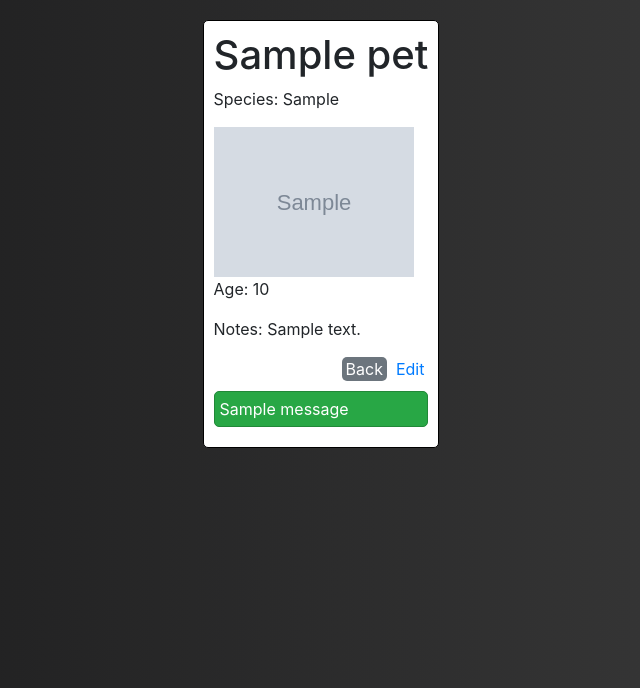
After one commit to CKSK-jp/Adopt-Pet, a Flask app: page /display/1 in a window 1280 px wide. The commit adds this page. Shown: the top 688 px of the page, without its empty margins (319-959 px from the left). Run offline with Flask 3, Linux system fonts and the light colour scheme; tables that the repository leaves empty hold one stand-in row (values such as "Sample post"); grey boxes marked "Sample" are stand-in pictures; one stand-in notice (Sample message) is shown; some libraries are stand-ins or nearby versions.

Commit message:
edit_form refactor

```diff
--- a/app.py
+++ b/app.py
@@ -26,57 +26,56 @@ def home_page():
 @app.route("/add", methods=["GET", "POST"])
 def add_pet_form():
     """
-    Display and process the form for adding a new pet.
-
-    Returns:
-        If the form is successfully submitted, adds the new pet to the database
-        and redirects to the home page. Otherwise, renders the add pet form template.
+    Render the add pet form and handle form submission.
+    If the form is submitted, add the new pet to the database.
     """
     form = AddPetForm()
 
-    if form.validate_on_submit():
-        # Extract data from the form and create a new Pet object
-        data = {k: v for k, v in form.data.items() if k != "csrf_token"}
-        new_pet = Pet(**data)
+    if request.method == "POST":
+        if form.validate_on_submit() and "csrf_token" in form.data:
+            new_pet_data = {
+                key: value for key, value in form.data.items() if key != "csrf_token"
+            }
+            new_pet = Pet(**new_pet_data)
+            db.session.add(new_pet)
+            db.session.commit()
+            flash(f"{new_pet.name} added.", category="success")
+            return redirect(url_for("home_page"))
+        else:
+            flash(f"Error adding pet: {form.errors}", category="error")
+            return render_template("add_pet_form.html", form=form)
 
-        # Add the new pet to the database and commit the transaction
-        db.session.add(new_pet)
-        db.session.commit()
-
-        # Flash a message and redirect to the home page
-        flash(f"{new_pet.name} added.")
-        return redirect(url_for("home_page"))
-    else:
-        # Render the add pet form template
-        return render_template("add_pet_form.html", form=form)
+    return render_template("add_pet_form.html", form=form)
 
 
-@app.route("/edit", methods=["GET", "POST"])
-def edit_pet_form():
+@app.route("/display/<int:pet_id>")
+def display_pet(pet_id):
+    pet = Pet.query.get_or_404(pet_id)
+    return render_template("display_pet.html", pet=pet)
+
+
+@app.route("/edit/<int:pet_id>", methods=["GET", "POST"])
+def edit_pet_form(pet_id):
     """
-    Display and process the form for editing a pet.
+    Render the form for editing a pet's information and process the form submission.
+    Args:
+        pet_id (int): The ID of the pet to edit.
+    Returns:
+        rendered template: The form for editing a pet's information or a redirect after form submission.
+    """
+    pet = Pet.query.get_or_404(pet_id)
+    form = EditPetForm(obj=pet)
 
-    Returns:
-        If the form is successfully submitted, updates the pet in the database
-        and redirects to the home page. Otherwise, renders the edit pet form template.
-    """
-    form = EditPetForm()
-
-    if form.validate_on_submit():
-        # Extract data from the form and update the pet in the database
-        data = {k: v for k, v in form.data.items() if k != "csrf_token"}
-        pet = Pet.query.get(data["id"])
-        pet.update(**data)
-
-        # Commit the transaction
-        db.session.commit()
-
-        # Flash a message and redirect to the home page
-        flash(f"{pet.name} updated.")
-        return redirect(url_for("home_page"))
-    else:
-        # Render the edit pet form template
-        return render_template("edit_pet_form.html", form=form)
+    if request.method == "POST":
+        if form.validate_on_submit():
+            form.populate_obj(pet)
+            db.session.commit()
+            flash(f"{pet.name} updated.", category="success")
+            return redirect(url_for("display_pet", pet_id=pet.id))
+        else:
+            flash(f"{pet.name} not updated.", category="error")
+            return render_template("edit_pet_form.html", form=form)
+    return render_template("edit_pet_form.html", form=form)
 
 
 if __name__ == "__main__":
--- a/static/style.css
+++ b/static/style.css
@@ -43,25 +43,30 @@ section {
   border: 1px solid black;
   padding: 10px;
   margin: 10px;
-  width: 200px;
-  height: 200px;
+  width: 300px;
+  height: 250px;
 }
 
-.pet-card img {
+.img-container {
+  width: 200px;
+  height: 150px;
+}
+
+.pet-image {
   max-width: 100%;
-  height: 70%;
+  height: 100%;
   object-fit: cover;
 }
 
 .pet-info {
+  display: flex;
+  flex-direction: column;
   height: 30%;
-  position: relative;
 }
 
-.edit-button {
-  position: absolute;
-  bottom: 0;
-  right: 0;
+.pet-info .availability {
+  margin: 0;
+  word-wrap: break-word;
 }
 
 #menu-items {
@@ -70,6 +75,17 @@ section {
 
 a.no-underline:hover {
   text-decoration: none;
+}
+
+.buttons {
+  display: flex;
+  justify-content: end;
+  gap: 5px;
+}
+
+.edit-button {
+  bottom: 0;
+  right: 0;
 }
 
 .add-button,
--- a/templates/adoption_page.html
+++ b/templates/adoption_page.html
@@ -18,8 +18,9 @@
       <img src="{{ pet.photo_url }}" alt="{{ pet.name }}" class="pet-image">
       <div class="pet-info">
         <p class="availability">{{ pet.name }} is {{ "available!" if pet.available else "no longer available :(" }}</p>
-        <a href="/edit" class="edit-button btn-tertiary no-underline">Edit </a>
-
+        <div class="buttons">
+          <a href="/display/{{ pet.id }}" class="edit-button btn-tertiary no-underline">View </a>
+        </div>
       </div>
     </div>
     {% endfor %}
--- /dev/null
+++ b/templates/display_pet.html
@@ -0,0 +1,28 @@
+{% extends 'base.html' %}
+
+{% block content %}
+<div class="item-container">
+  <h1>{{ pet.name }}</h1>
+
+  <div class="pet-info">
+    <p>Species: {{ pet.species }}</p>
+    <div class="img-container">
+      <img src="{{ pet.photo_url }}" alt="{{ pet.name }}" class="pet-image">
+    </div>
+    <p>Age: {{ pet.age }}</p>
+    <p>Notes: {{ pet.notes }}</p>
+
+    <div class="buttons">
+      <a href="{{ url_for('home_page') }}" class="cancel-button btn-secondary no-underline">Back</a>
+      <a href="{{ url_for('edit_pet_form', pet_id=pet.id) }}" class="edit-button btn-tertiary no-underline">Edit </a>
+    </div>
+  </div>
+  {% with messages = get_flashed_messages(with_categories=true) %}
+  {% for category, message in messages %}
+  <div class="flash-message {{ category }}">
+    {{ message }}
+  </div>
+  {% endfor %}
+  {% endwith %}
+</div>
+{% endblock %}
```
Also changed, not shown: forms.py (+10 -4 lines), templates/add_pet_form.html (+7 -1 lines).
